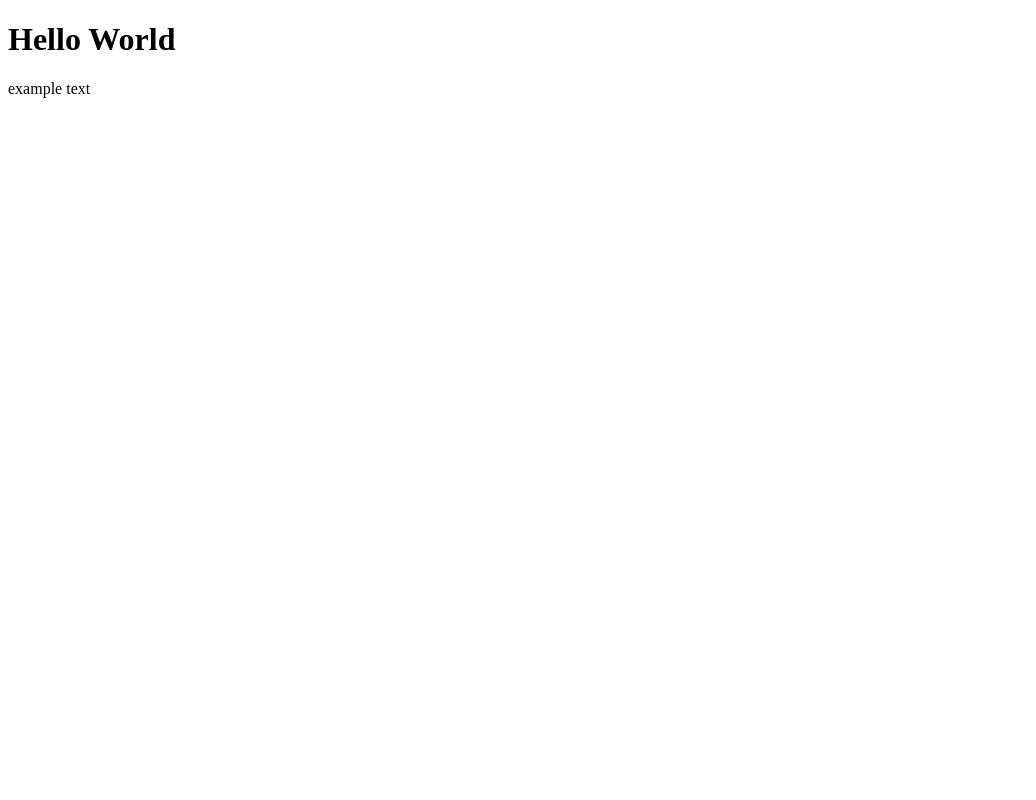
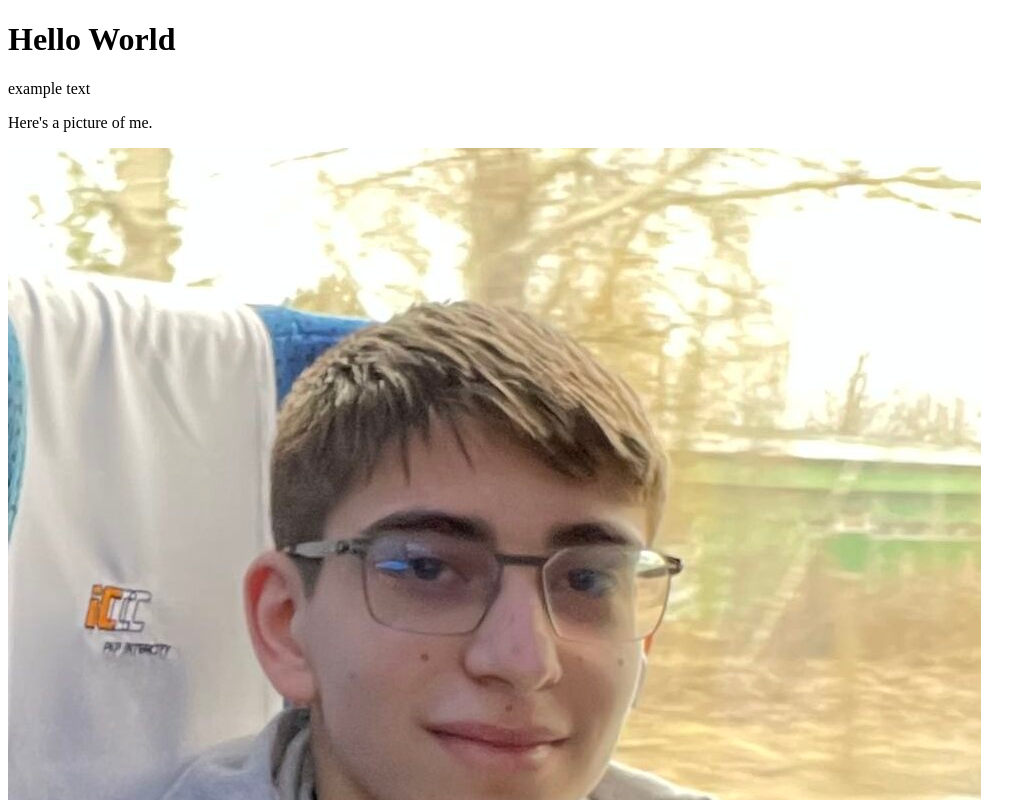
Before and after one commit to japiotras/mi349-class2-japiotras, a plain HTML site: page index.html in a window 1280 px wide. Shown: the top 800 px of the page, without its empty margins (0-1036 px from the left). Drawn offline with Linux system fonts and the light colour scheme.

Commit message:
Website updated to display picture

```diff
--- a/index.html
+++ b/index.html
@@ -8,5 +8,7 @@
 <body>
     <h1>Hello World</h1>
     <p>example text</p>
+    <p>Here's a picture of me.</p>
+    <img src="Me.jpg" alt="Picture of me.">
 </body>
 </html>
```
